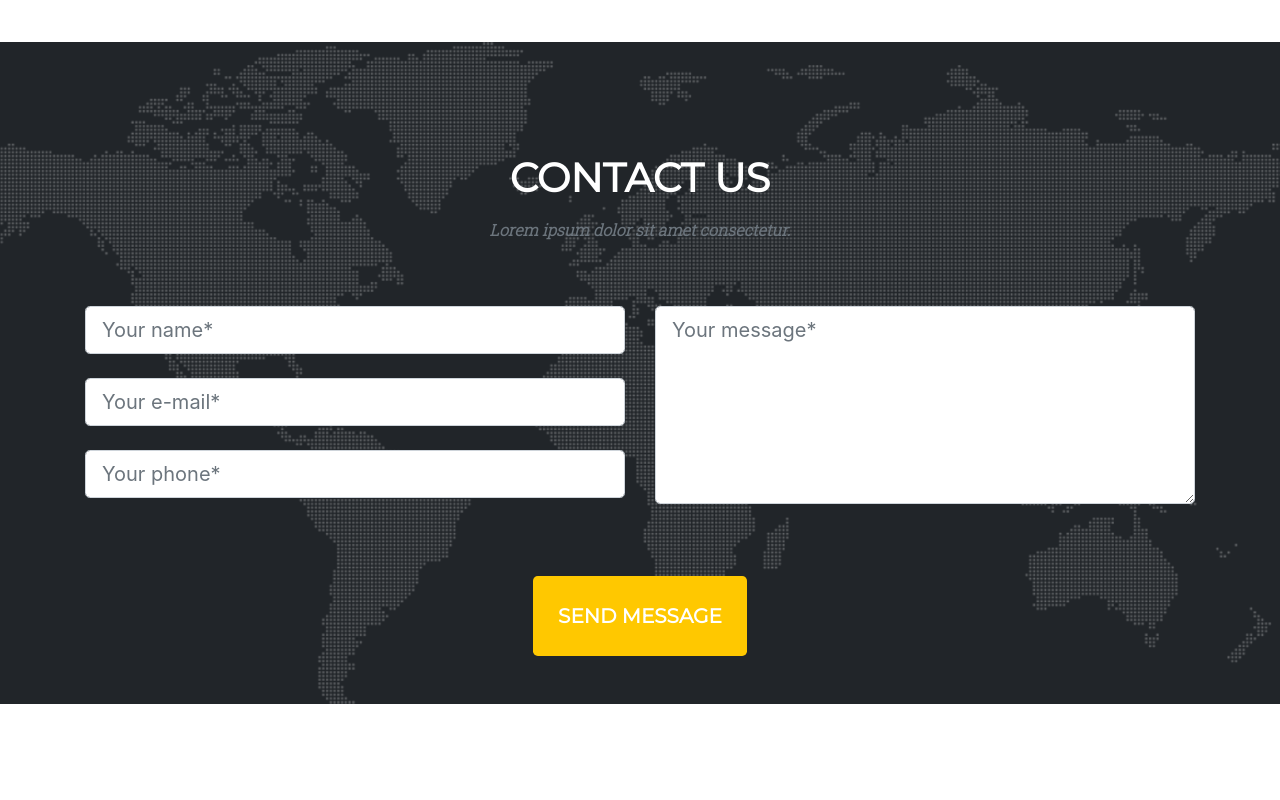
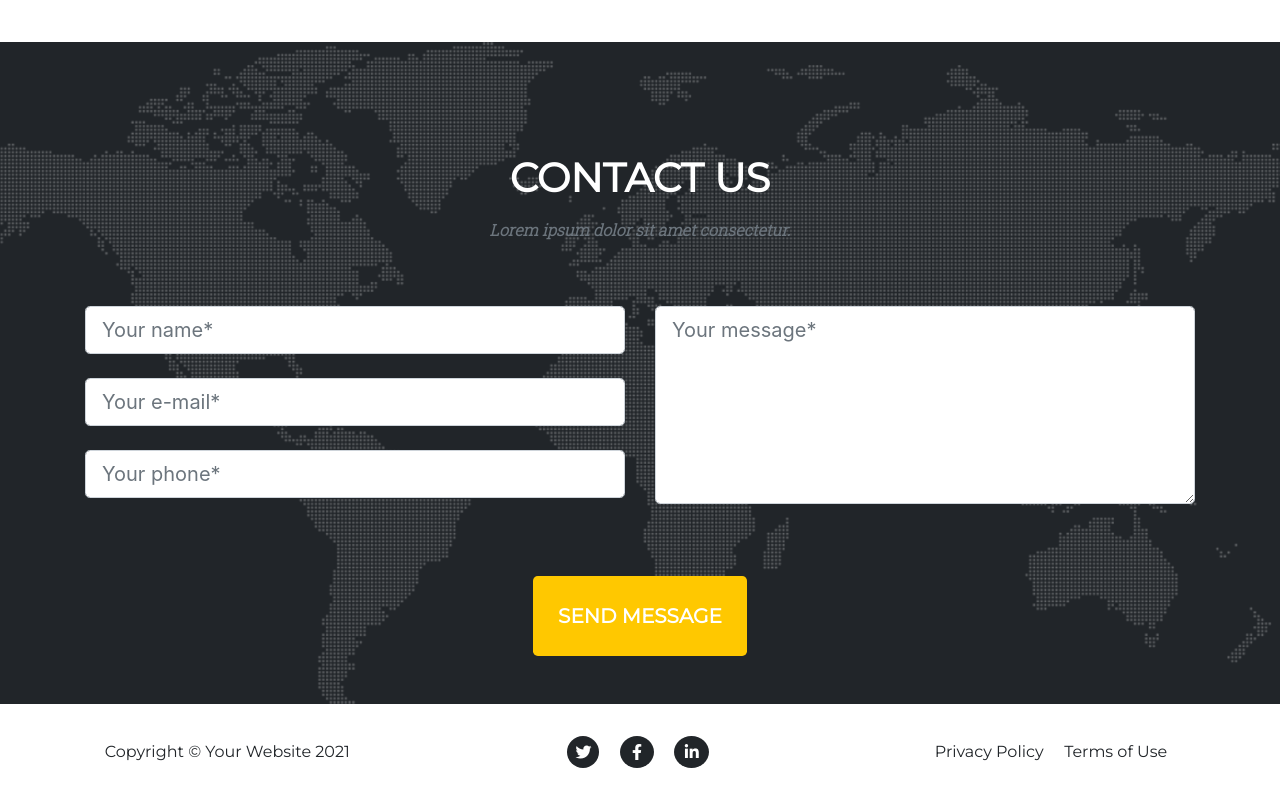
Before and after one commit to larasimmer/business-landing-page, a plain HTML site: page index.html in a window 1280 px wide. Shown: the part 5325-6125 px from the top of the page. Before the commit the page ends 6029 px from the top, so only its background shows below. Drawn offline with nearby package versions, Linux system fonts and the light colour scheme.

Commit message:
Subindo o footer da landing page

```diff
--- a/index.html
+++ b/index.html
@@ -278,6 +278,18 @@
 				<button type="button" class="btn btn-lg cor-secundaria cor-branca text-uppercase fonte-principal font-weight-bold p-4">Send message</button>
 			</div>
 		</div>
+		<footer class="container-fluid d-flex justify-content-around align-items-center px-0 py-4 flex-md-row flex-column">
+				<p class="mb-0 fonte-principal py-2">Copyright © Your Website 2021</p>
+				<div class="py-2">
+					<i class="fab fa-twitter rounded-circle cor-icone-rede-social cor-branca p-2 mx-2"></i>
+					<i class="fab fa-facebook-f rounded-circle cor-icone-rede-social cor-branca pt-2 pb-2 tamanho-icone-facebook mx-2"></i>
+					<i class="fab fa-linkedin-in rounded-circle cor-icone-rede-social cor-branca pt-2 pb-2 tamanho-icone-linkedin mx-2"></i>
+				</div>
+				<div class="py-2">
+					<p class="fonte-principal d-inline mx-2">Privacy Policy</p>
+					<p class="fonte-principal d-inline mx-2">Terms of Use</p>
+				</div>
+		</footer>
 
 		<script src="https://cdn.jsdelivr.net/npm/jquery@3.5.1/dist/jquery.slim.min.js" integrity="sha384-DfXdz2htPH0lsSSs5nCTpuj/zy4C+OGpamoFVy38MVBnE+IbbVYUew+OrCXaRkfj" crossorigin="anonymous"></script>
 		<script src="https://cdn.jsdelivr.net/npm/bootstrap@4.6.1/dist/js/bootstrap.bundle.min.js" integrity="sha384-fQybjgWLrvvRgtW6bFlB7jaZrFsaBXjsOMm/tB9LTS58ONXgqbR9W8oWht/amnpF" crossorigin="anonymous"></script>
```
